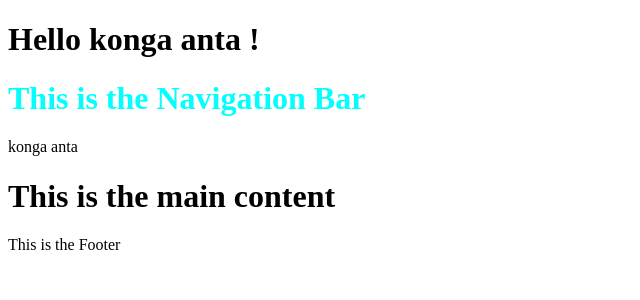
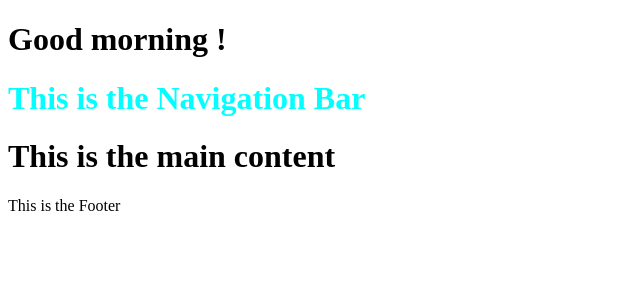
Before and after one commit to Viyath/react_learn, a React (Create React App) app: page / in a window 1280 px wide. Shown: the top 300 px of the page, without its empty margins (0-640 px from the left). Built offline with nearby package versions, Linux system fonts and the light colour scheme.

Commit message:
Making Complex JS This will simply shows the Greeting based on the local time

```diff
--- a/components/App.js
+++ b/components/App.js
@@ -4,13 +4,22 @@
 import Footer from "../components/Footer";
 
 function App() {
-  const fName = "konga"
-  const lName = "anta"
+  const date = new Date()
+  const hours = date.getHours()
+  let timeOfDay
+
+if (hours < 12) {
+  timeOfDay = "morning"
+} else if (hours >= 12 && hours < 17){
+  timeOfDay = "afternoon"
+} else {
+  timeOfDay = "night"
+}
 
   return (
     <div>
-      <h1>Hello {`${fName} ${lName}`} !</h1>
-      <Nav />{fName + " " + lName}
+      <h1>Good {timeOfDay} !</h1>
+      <Nav />
       <Main />
       <Footer />
     </div>
```
